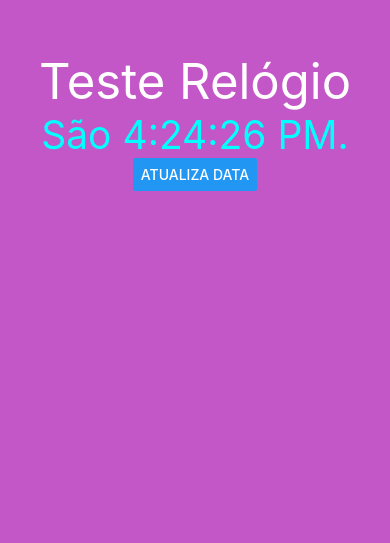
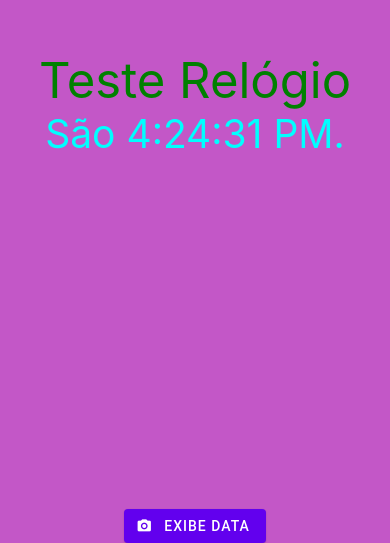
Before and after one commit to ManuSilva/Pokedex, a React Native app in the folder projeto/: screen / in a window 390 px wide. Shown: the part 301-844 px from the top of the page. Built offline with nearby package versions, Linux system fonts and the light colour scheme.

Commit message:
Adicionando button custom

```diff
--- a/projeto/App.tsx
+++ b/projeto/App.tsx
@@ -1,6 +1,7 @@
 import { StatusBar } from 'expo-status-bar';
-import React, { useState } from 'react';
-import { StyleSheet, Text, View, Button } from 'react-native';
+import React, { useState, useEffect } from 'react';
+import { StyleSheet, Text, View } from 'react-native';
+import { Button, Provider as PaperProvider } from "react-native-paper";
 
 /*
 *******************************************************************
@@ -53,16 +54,28 @@ function Clock(props: ClockProps) {
 */
 
 /*******************************************************************
-*                 Atualizar horas com State                        *
+*                 Atualizar horas com Hook                         *
 *******************************************************************/
+/*
+function Clock() {
 
-function Clock() {
+//-> Utilizando useState
   const [date, setDate] = useState(new Date());
 
   const tick = () => {
     setDate(new Date());
 
   };
+
+  //-> Utilizando useEffect
+    useEffect(() => {
+    console.log("componentDidMount");
+    const timerID = setInterval(tick, 1000);
+    return () => {
+      console.log("componentWillUnmount");
+      clearInterval(timerID);
+    };
+  }, []);
 
   return (
     <View style={styles.container}>
@@ -83,6 +96,90 @@ export default function App(): JSX.Element {
     );
 }
 
+*/
+
+/*******************************************************************
+*                      Botão exibe horas                           *
+*******************************************************************/
+
+function Clock() {
+
+  //-> Utilizando useState
+  const [date, setDate] = useState(new Date());
+
+  const tick = () => {
+    setDate(new Date());
+
+  };
+
+  //-> Utilizando useEffect
+  useEffect(() => {
+    console.log("componentDidMount");
+    const timerID = setInterval(tick, 1000);
+    return () => {
+      console.log("componentWillUnmount");
+      clearInterval(timerID);
+    };
+  }, []);
+
+  return (
+    <View style={styles.container}>
+      <Text style={{ fontSize: 49, color: "green" }}>Teste Relógio</Text>
+      <Text style={{ fontSize: 39, color: "aqua" }}>
+        São {date.toLocaleTimeString()}.
+      </Text>
+      <StatusBar style="auto" />
+    </View>
+  );
+}
+
+// ---> Utilizando botão padrão (é diferente nas plataformas IOS e Android)
+/*
+export default function App(): JSX.Element {
+
+  const [exibirData, setExibirData] = useState(true);
+
+  const handleButtonPress = () => {
+    setExibirData(!exibirData);
+  };
+
+
+  return (
+    <View style={styles.container}>
+      {exibirData && <Clock />}
+      <Button title="Exibe Horas" onPress={() => setExibirData(!exibirData)} color="green" />
+    </View>
+  );
+
+}
+*/
+// ---> Utilizando botão customizado (é o mesmo nas plataformas IOS e Android)
+
+function App(): JSX.Element {
+  const [exibirData, setExibirData] = useState(true);
+
+  const handleButtonPress = () => {
+    setExibirData(!exibirData);
+  };
+
+  return (
+    <View style={styles.container}>
+      {exibirData && <Clock />}
+      <Button icon="camera" mode="contained" onPress={handleButtonPress}>
+        Exibe Data
+      </Button>
+    </View>
+  );
+}
+
+export default function PaperApp() {
+  return (
+    <PaperProvider>
+      <App />
+    </PaperProvider>
+  );
+}
+
 
 
 const styles = StyleSheet.create({
--- a/projeto/babel.config.js
+++ b/projeto/babel.config.js
@@ -2,5 +2,10 @@ module.exports = function(api) {
   api.cache(true);
   return {
     presets: ['babel-preset-expo'],
+    env: {
+      production: {
+        plugins: ["react-native-paper/babel"],
+      },
+    },
   };
 };
--- a/projeto/package.json
+++ b/projeto/package.json
@@ -13,7 +13,8 @@
     "react": "16.13.1",
     "react-dom": "16.13.1",
     "react-native": "https://github.com/expo/react-native/archive/sdk-42.0.0.tar.gz",
-    "react-native-web": "~0.13.12"
+    "react-native-paper": "^4.9.2",
+    "react-native-web": "^0.17.1"
   },
   "devDependencies": {
     "@babel/core": "^7.9.0",
```
Also changed, not shown: 1 other file (tests, documents, lock files or other folders).
